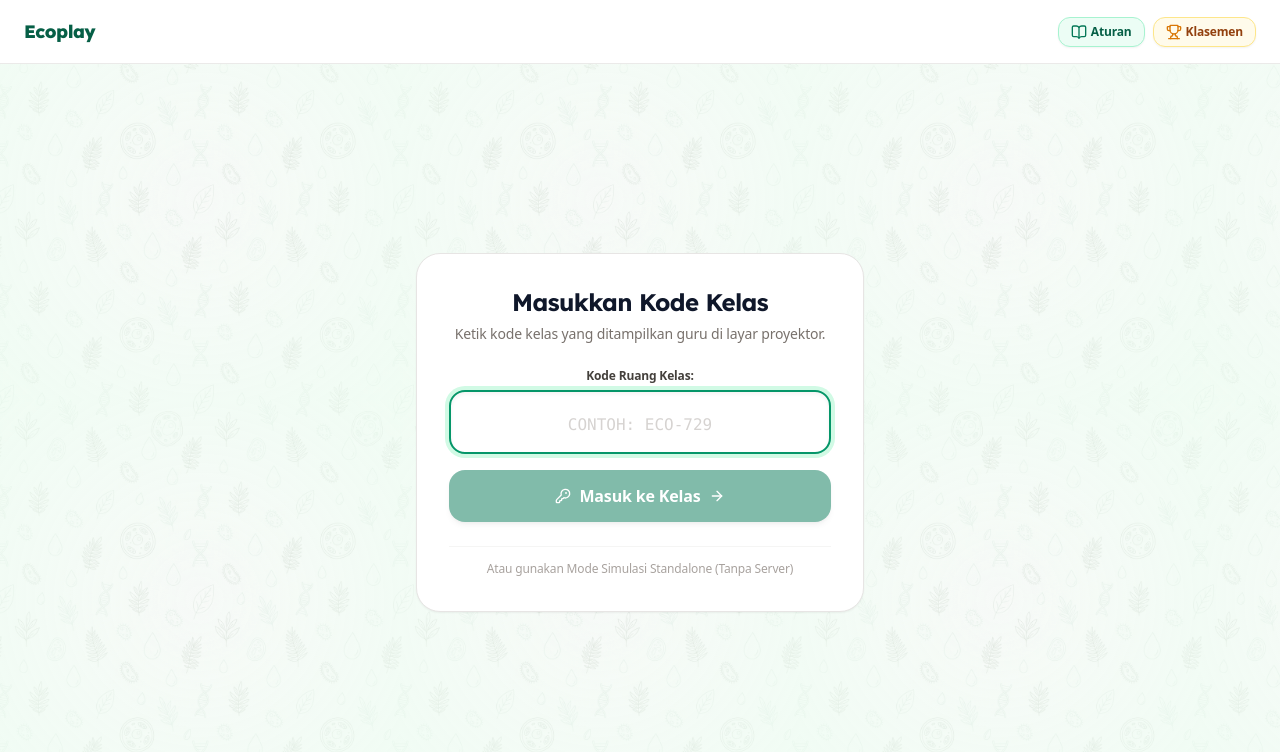
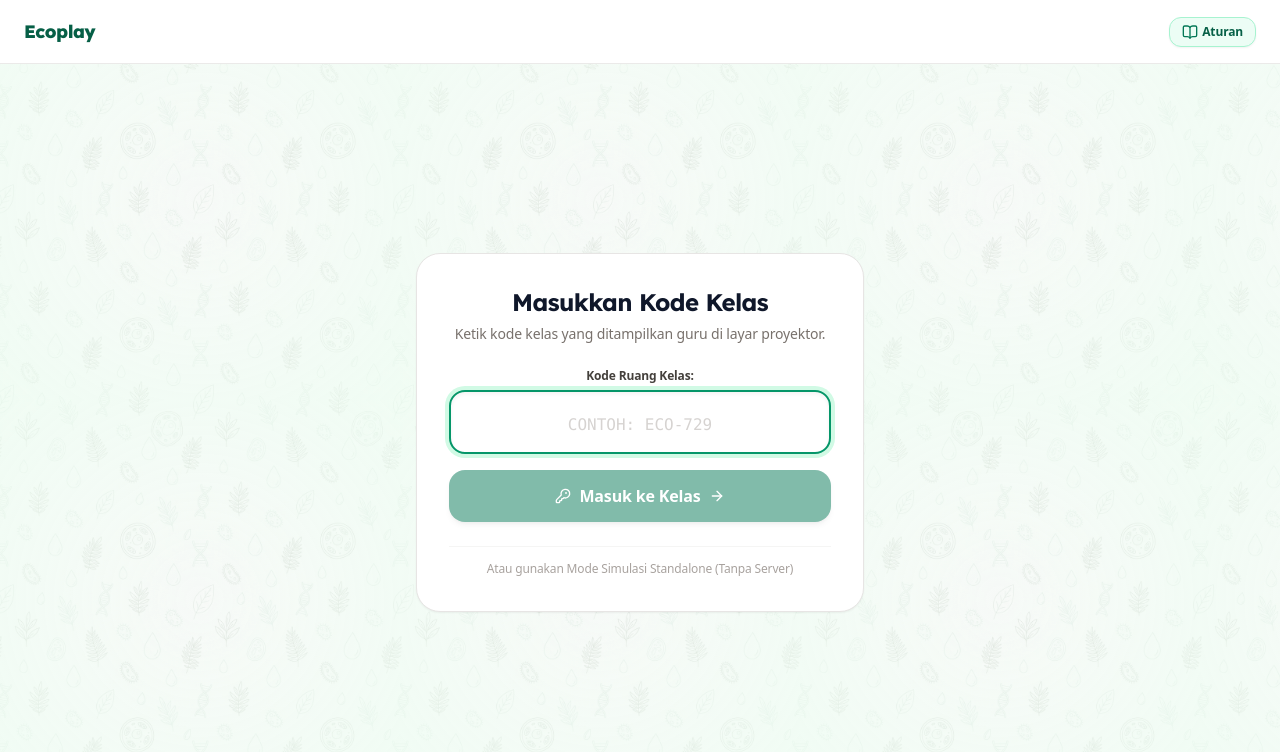
Before and after one commit to Nurdhuha/gameboard-bio, a React (Vite) app: page / in a window 1280 px wide. Shown: the top 752 px of the page. Built offline with nearby package versions, Linux system fonts and the light colour scheme.

Commit message:
feat: hide leaderboard button during student code input and team selection, show only in board game

```diff
--- a/src/App.tsx
+++ b/src/App.tsx
@@ -1400,8 +1400,12 @@ export const App: React.FC = () => {
             </button>
           )}
 
-          {/* Tombol Klasemen Leaderboard (Disembunyikan jika guru belum login) */}
-          {(!isTeacherRoute || teacherAuth || isTeacherDemoMode) && (
+          {/* Tombol Klasemen Leaderboard:
+              - Guru: Tampil setelah login / masuk mode simulasi
+              - Siswa: Disembunyikan saat input kode & pilih kelompok, hanya muncul ketika sudah memasuki permainan (papan) */}
+          {(isTeacherRoute
+            ? (teacherAuth || isTeacherDemoMode)
+            : (hasStudentSelectedTeam && studentGamePhase === 'board')) && (
             <button
               onClick={() => setShowLeaderboard(true)}
               className="p-1.5 sm:px-3 sm:py-1.5 rounded-xl bg-amber-50 border border-amber-200 text-amber-800 hover:bg-amber-100 text-xs font-semibold flex items-center gap-1 transition active:scale-95 shadow-sm"
@@ -1945,7 +1949,7 @@ export const App: React.FC = () => {
                   </button>
                 </div>
 
-                {inspectedActivity && (
+                {inspectedActivity && !isMobileSheetExpanded && (
                   <button
                     onClick={() => setActiveActivity(inspectedActivity)}
                     className={`px-3 sm:px-4 py-2 sm:py-2.5 rounded-xl font-bold text-xs sm:text-sm flex items-center gap-1.5 shadow-sm active:scale-95 transition ${
@@ -1958,7 +1962,7 @@ export const App: React.FC = () => {
                     <span>
                       {!isCurrentTileActivityDone && inspectedActivity.code === currentActivityCode
                         ? 'Kerjakan LKPD ✍️'
-                        : 'Buka LKPD'}
+                        : 'Buka Jawaban'}
                     </span>
                   </button>
                 )}
@@ -2005,7 +2009,7 @@ export const App: React.FC = () => {
                         ? 'Lihat Soal LKPD (Monitoring)'
                         : !isCurrentTileActivityDone && inspectedActivity.code === currentActivityCode
                         ? 'Kerjakan LKPD Sekarang (Wajib Dikirim ✍️)'
-                        : 'Buka Lembar Pengerjaan (LKPD) Lengkap'}
+                        : 'Buka Jawaban'}
                     </span>
                   </button>
                 </>
```
